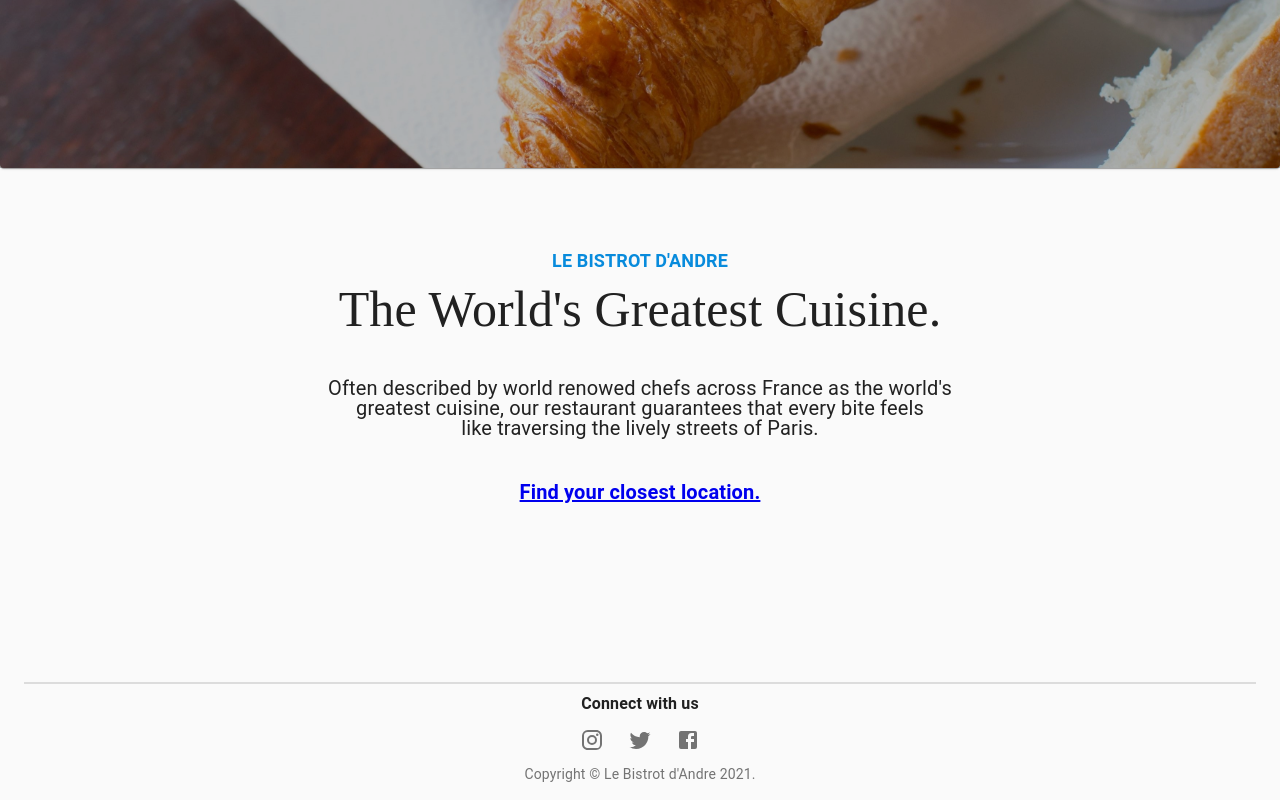
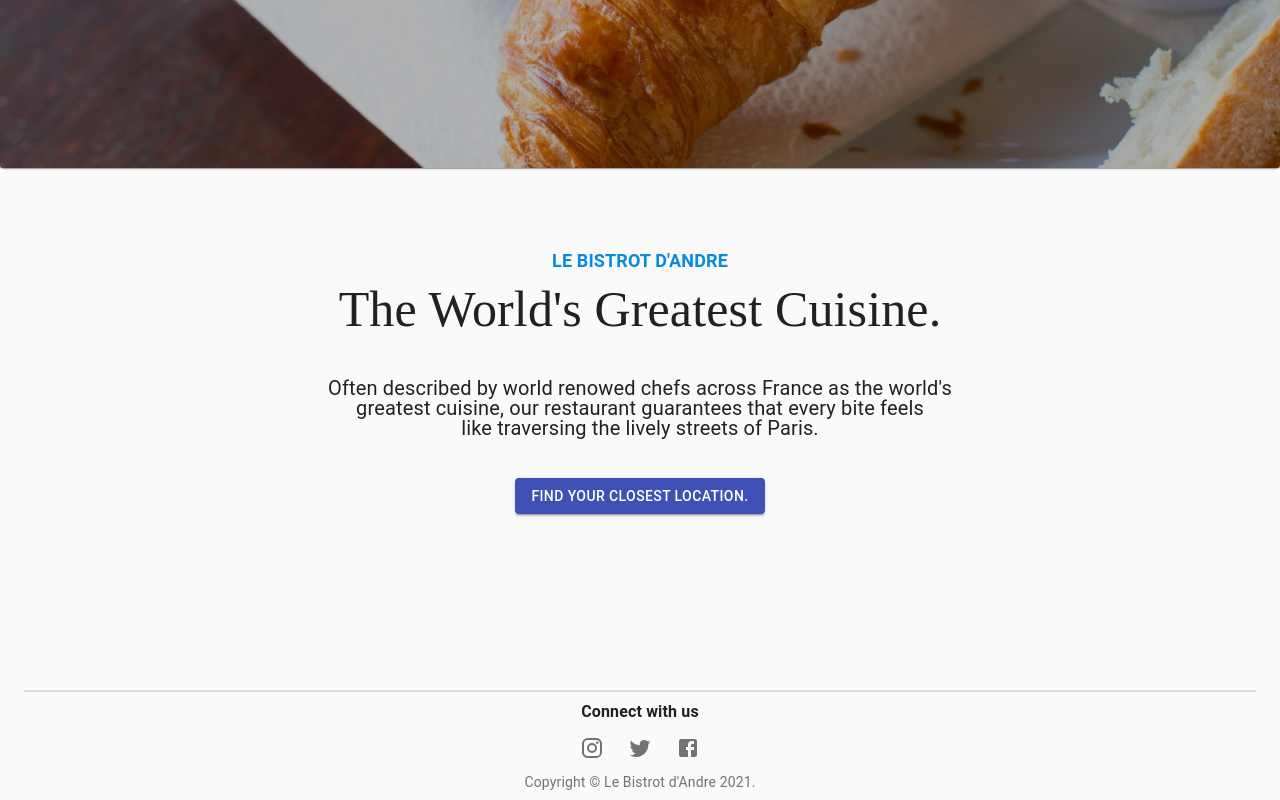
Before and after one commit to oSirhcel/SES10_eRestaurant, a React (Create React App) app in the folder frontend/client/: page / in a window 1280 px wide. Shown: the part 647-1447 px from the top of the page. Built offline with nearby package versions, Linux system fonts and the light colour scheme.

Commit message:
added buttons for featured

```diff
--- a/frontend/client/src/components/landingPage/mainDescription.js
+++ b/frontend/client/src/components/landingPage/mainDescription.js
@@ -1,11 +1,10 @@
 import React from "react";
 import { Link } from "react-router-dom";
 import { makeStyles } from "@material-ui/core/styles";
-import Typography from "@material-ui/core/Typography";
+import Button from "@material-ui/core/Button";
 import Grid from "@material-ui/core/Grid";
 import Container from "@material-ui/core/Container";
-import Toolbar from "@material-ui/core/Toolbar";
-import { Autorenew } from "@material-ui/icons";
+
 const useStyles = makeStyles((theme) => ({
   title: {
     fontWeight: 750,
@@ -58,7 +57,14 @@ export default function MainDescription() {
           </div>
         </div>
         <div align="center" className={classes.link}>
-          <Link to="/locations">Find your closest location.</Link>
+          <Button
+            component={Link}
+            to="/locations"
+            variant="contained"
+            color="primary"
+          >
+            Find your closest location.
+          </Button>
         </div>
       </Grid>
     </Container>
--- a/frontend/client/src/components/margins/header.js
+++ b/frontend/client/src/components/margins/header.js
@@ -102,7 +102,7 @@ export default function Header() {
             size="small"
             color="primary"
             className={classes.toolbarSecondary}
-            to="/registerCustomer"
+            to="/landing"
           >
             Sign Up
           </Button>
--- a/frontend/client/src/components/routing/Routes.js
+++ b/frontend/client/src/components/routing/Routes.js
@@ -11,9 +11,9 @@ const Routes = (props) => {
     <section className="container">
       <Alert />
       <Router>
+        <Route exact path="/" component={LandingPage} />
         <Route path="/registerCustomer" component={RegisterCustomer} />
         <Route path="/registerStaff" component={RegisterStaff} />
-        <Route exact path="/" component={LandingPage} />
       </Router>
     </section>
   );
```
